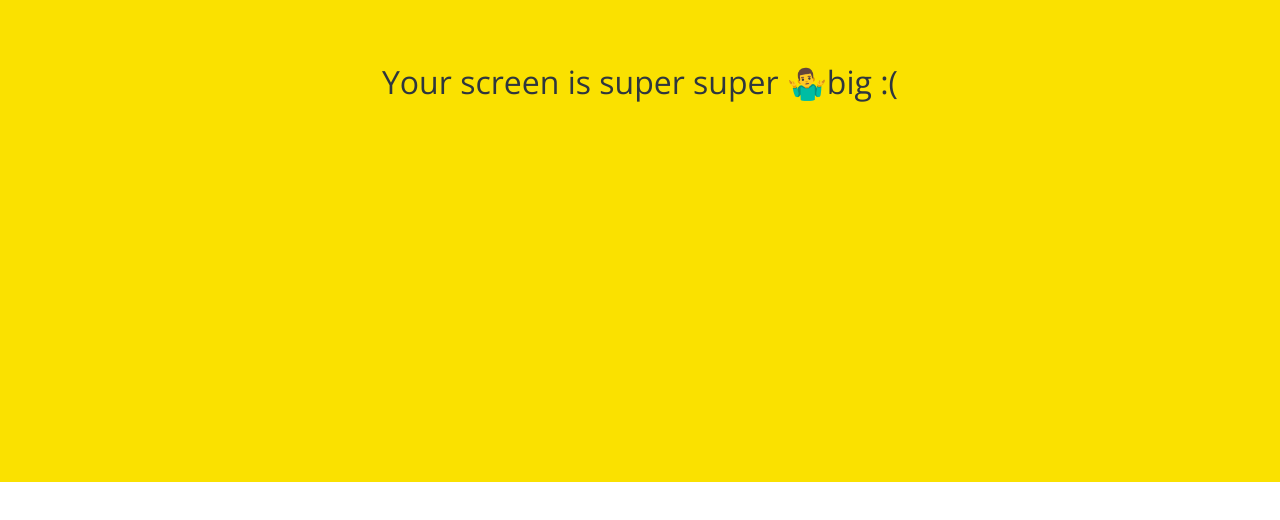
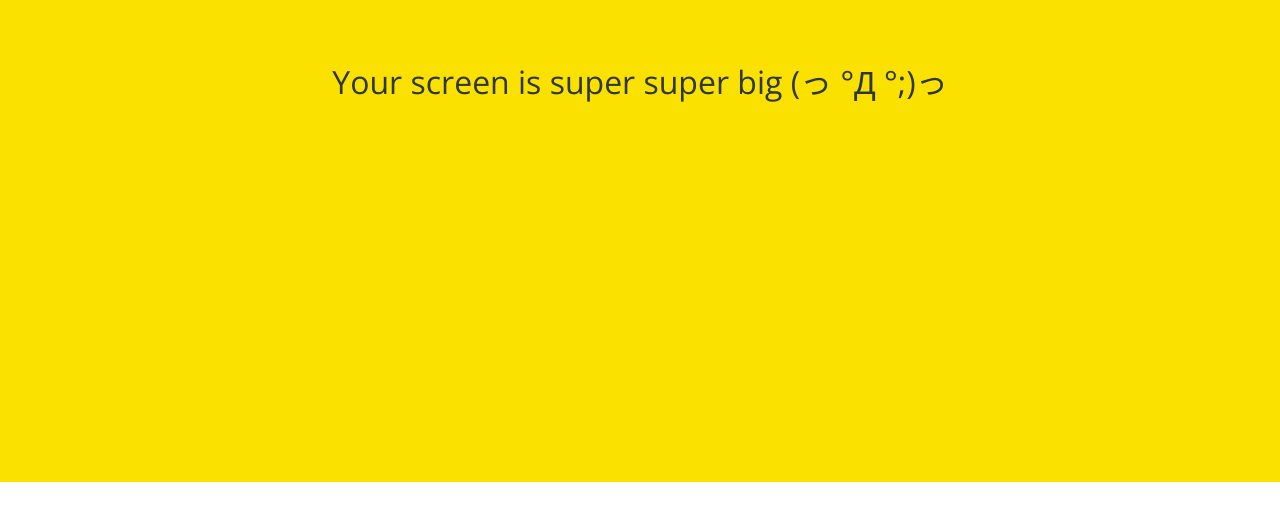
Before and after one commit to MildColor/kokoa-clone, a plain HTML site: page friends.html in a window 1280 px wide. Shown: the part 318-838 px from the top of the page. Drawn offline with nearby package versions, Linux system fonts and the light colour scheme.

Commit message:
っ °Д °;)っ

```diff
--- a/friends.html
+++ b/friends.html
@@ -105,7 +105,7 @@
       <i class="fas fa-comment"></i>
     </div>
     <div id="no-mobile">
-      <span>Your screen is super super 🤷‍♂️big :(</span>
+      <span>Your screen is super super big (っ °Д °;)っ</span>
     </div>
     <script
       src="https://kit.fontawesome.com/ff1bc848ac.js"
```
